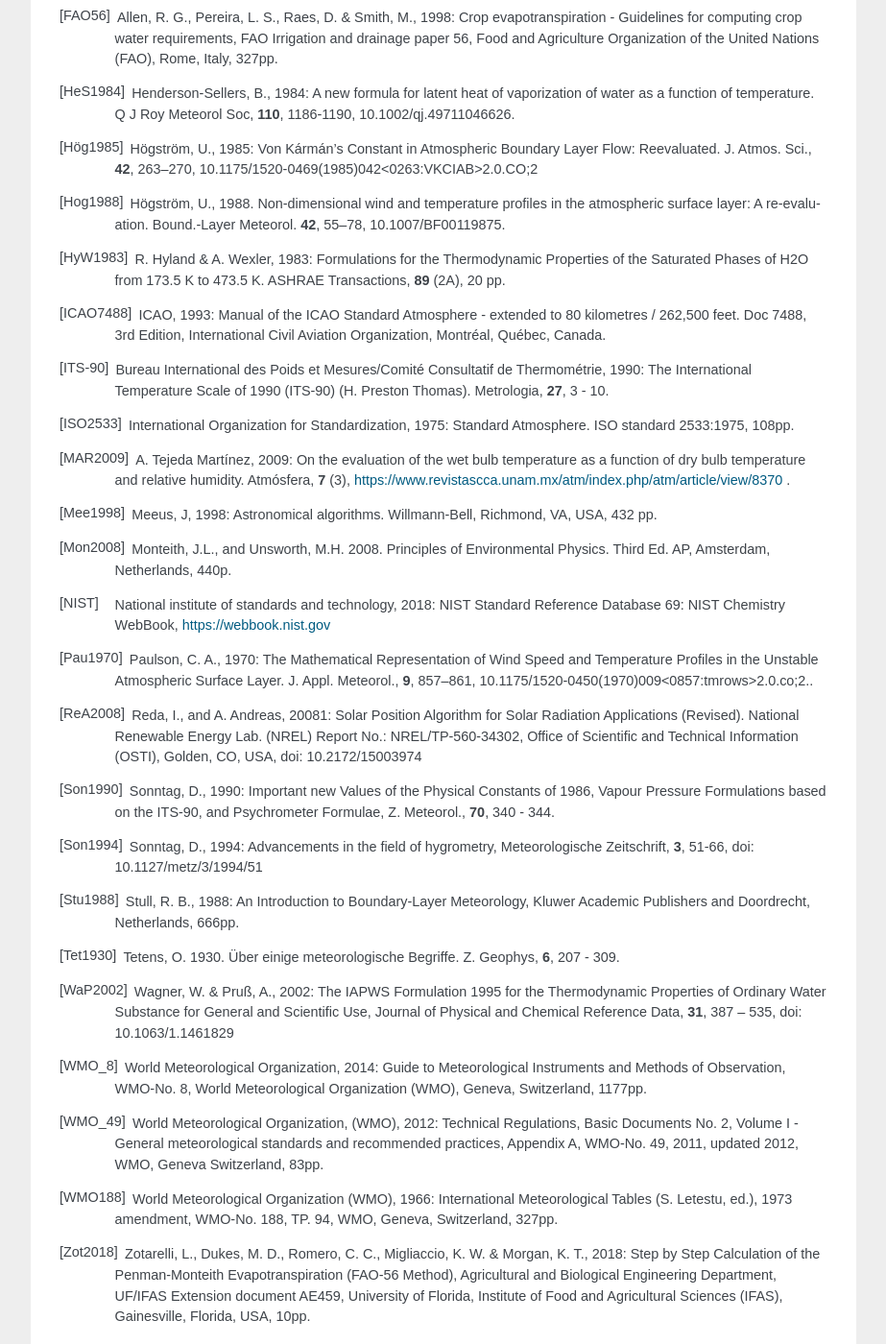
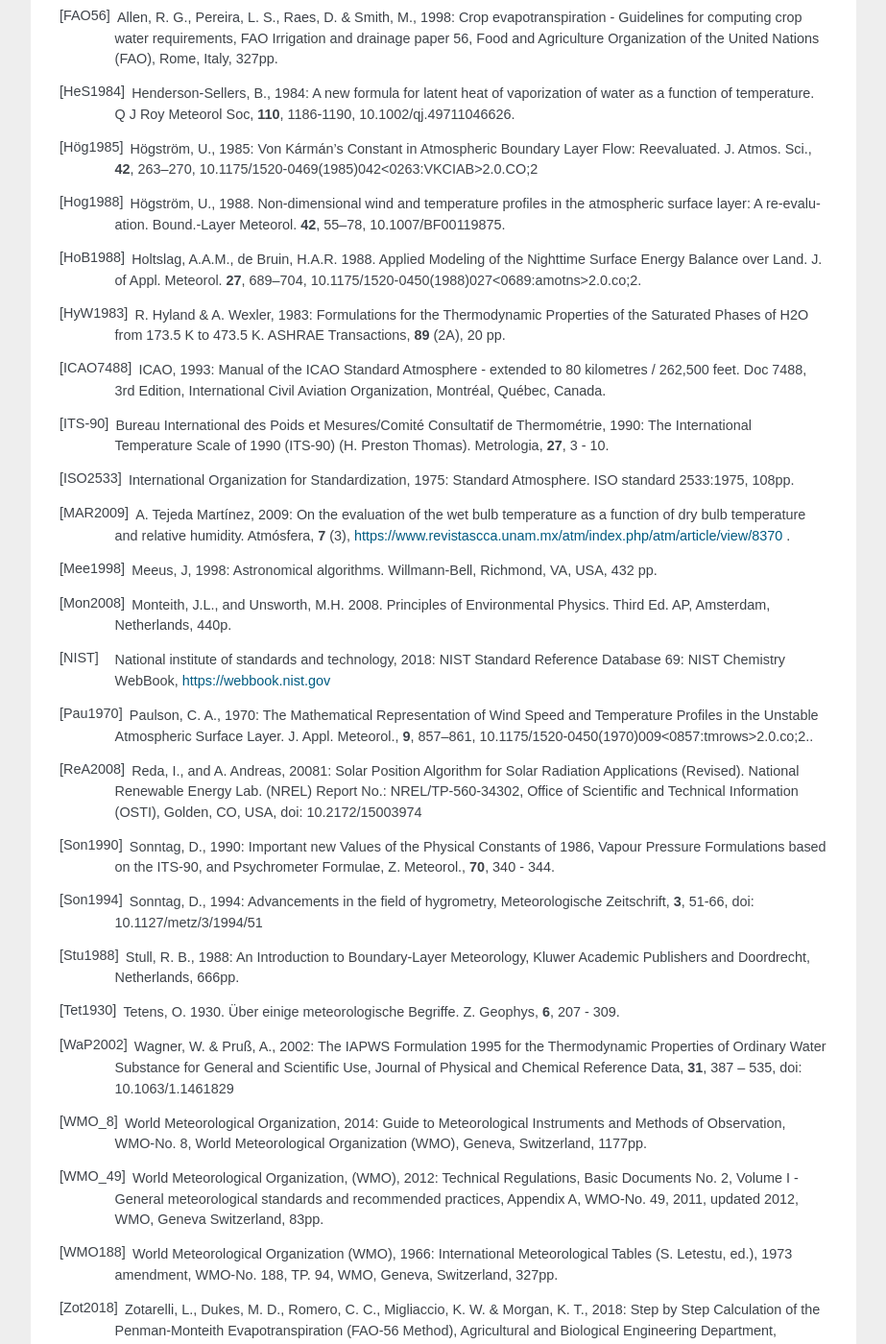
Before and after one commit to cdruee/meteolib, a Sphinx documentation site: the page built from docs/index.rst, in a window 1280 px wide and 1400 px high, scrolled down 2137 px. Shown: the whole window at 96% size, without its empty margins (198-1121 px from the left). Built offline with Sphinx 7.4.7, drawn with Linux system fonts in a browser that asks for light colours; formulas are drawn with MathJax 3; some of the changed text lies outside the part shown.

Commit message:
Squash merge main into github

```diff
--- a/docs/conf.py
+++ b/docs/conf.py
@@ -53,9 +53,9 @@
 master_doc = 'index'
 
 # General information about the project.
-project = u'meteolib'
-copyright = u'2019, Me'
-author = u'Me'
+project = meteolib.__title__
+copyright = meteolib.__copyright__
+author = meteolib.__author__
 
 # The version info for the project you're documenting, acts as replacement for
 # |version| and |release|, also used in various other places throughout the
@@ -148,8 +148,8 @@
 # (source start file, target name, title,
 #  author, documentclass [howto, manual, or own class]).
 latex_documents = [
-    (master_doc, 'meteolib.tex', u'meteolib Documentation',
-     u'Me', 'manual'),
+    (master_doc, u'meteolib.tex', u'meteolib Documentation',
+     u'Me', u'manual'),
 ]
 
 
@@ -158,7 +158,7 @@
 # One entry per manual page. List of tuples
 # (source start file, name, description, authors, manual section).
 man_pages = [
-    (master_doc, 'meteolib', u'meteolib Documentation',
+    (master_doc, u'meteolib', u'meteolib Documentation',
      [author], 1)
 ]
 
@@ -169,7 +169,7 @@
 # (source start file, target name, title, author,
 #  dir menu entry, description, category)
 texinfo_documents = [
-    (master_doc, 'meteolib', u'meteolib Documentation',
-     author, 'meteolib', 'One line description of project.',
-     'Miscellaneous'),
+    (master_doc, u'meteolib', u'meteolib Documentation',
+     author, u'meteolib', u'One line description of project.',
+     u'Miscellaneous'),
 ]
--- a/docs/index.rst
+++ b/docs/index.rst
@@ -102,6 +102,9 @@
 .. [Hog1988] Högström, U., 1988. Non-dimensional wind and temperature profiles in
     the atmospheric surface layer: A re-evaluation. Bound.-Layer Meteorol.
     **42**, 55–78, 10.1007/BF00119875.
+.. [HoB1988] Holtslag, A.A.M., de Bruin, H.A.R. 1988. Applied Modeling of the
+    Nighttime Surface Energy Balance over Land. J. of Appl. Meteorol.
+    **27**, 689–704, 10.1175/1520-0450(1988)027<0689:amotns>2.0.co;2.
 .. [HyW1983] R. Hyland & A. Wexler, 1983:
     Formulations for the Thermodynamic Properties of the Saturated
     Phases of H2O from 173.5 K to 473.5 K. ASHRAE Transactions, **89** (2A), 20 pp.
--- a/docs/metlib.bib
+++ b/docs/metlib.bib
@@ -613,4 +613,20 @@
   version      = {third edition},
 }
 
+@Article{hob_joam88,
+  author       = {A. A. M. Holtslag and H. A. R. De Bruin},
+  journal      = {Journal of Applied Meteorology},
+  title        = {Applied Modeling of the Nighttime Surface Energy Balance over Land},
+  year         = {1988},
+  month        = jun,
+  number       = {6},
+  pages        = {689--704},
+  volume       = {27},
+  creationdate = {2023-11-10T20:21:05},
+  doi          = {10.1175/1520-0450(1988)027<0689:amotns>2.0.co;2},
+  file         = {:/local/data/druee/literatur/allgemein/apme-1520-0450_1988_027_0689_amotns_2_0_co_2.pdf:PDF},
+  owner        = {druee},
+  publisher    = {American Meteorological Society},
+}
+
 @Comment{jabref-meta: databaseType:bibtex;}
--- a/meteolib/_version.py
+++ b/meteolib/_version.py
@@ -3,8 +3,8 @@
 __title__ = 'meteolib'
 __description__ = 'Python standard functions for meteorology.'
 __url__ = ''
-__version__ = '0.12.5'
+__version__ = '0.13.5'
 __author__ = u'Clemens Drüe'
 __author_email__ = 'druee@uni-trier.de'
 __license__ = 'EUPL-1.2'
-__copyright__ = 'Copyright 2019-2022 Clemens Drüe'
+__copyright__ = 'Copyright 2019-2024 Clemens Drüe'
--- a/setup.py
+++ b/setup.py
@@ -1,4 +1,5 @@
 #!/usr/bin/env python3
+# -*- coding: utf-8 -*-
 
 import os
 
```
Also changed, not shown: .gitlab-ci.yml, 2 other files.
